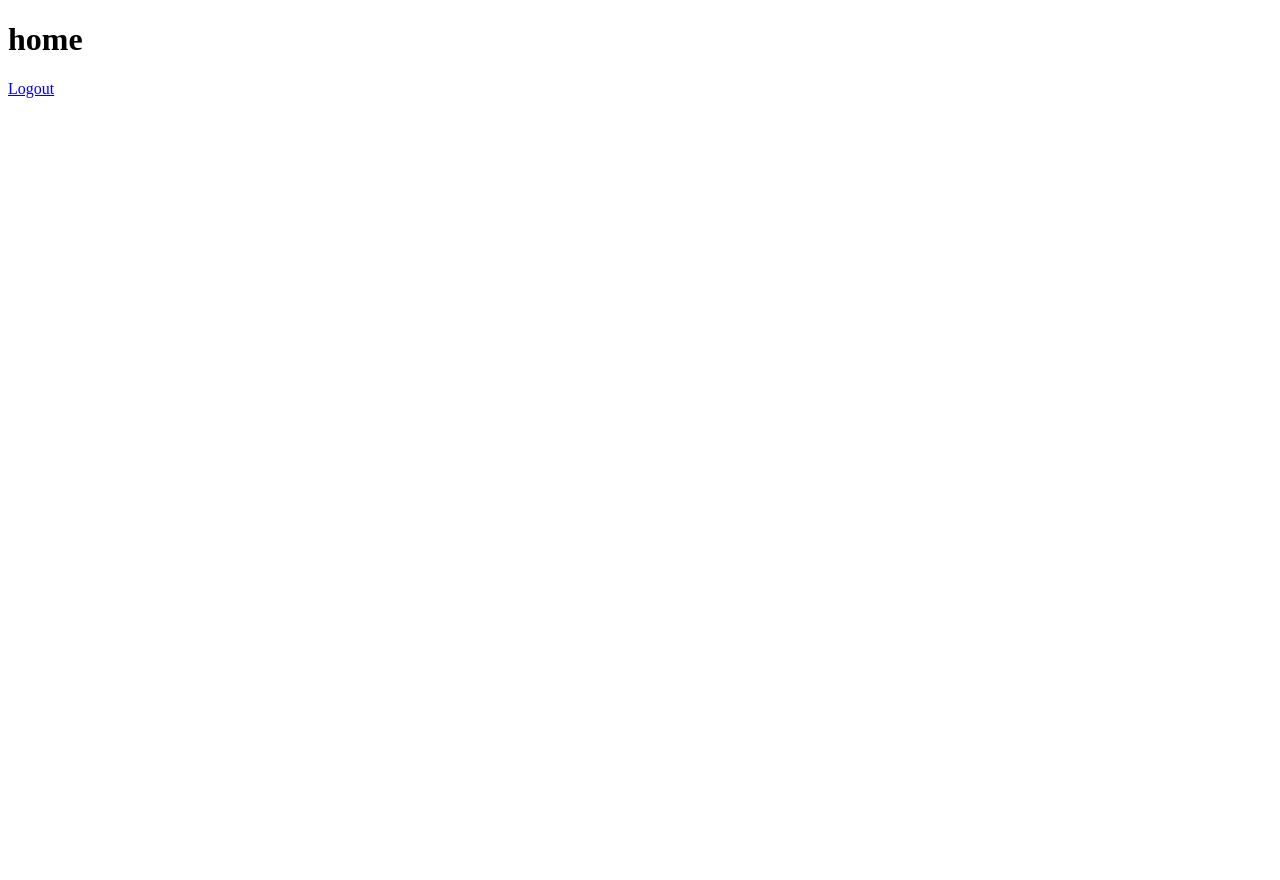
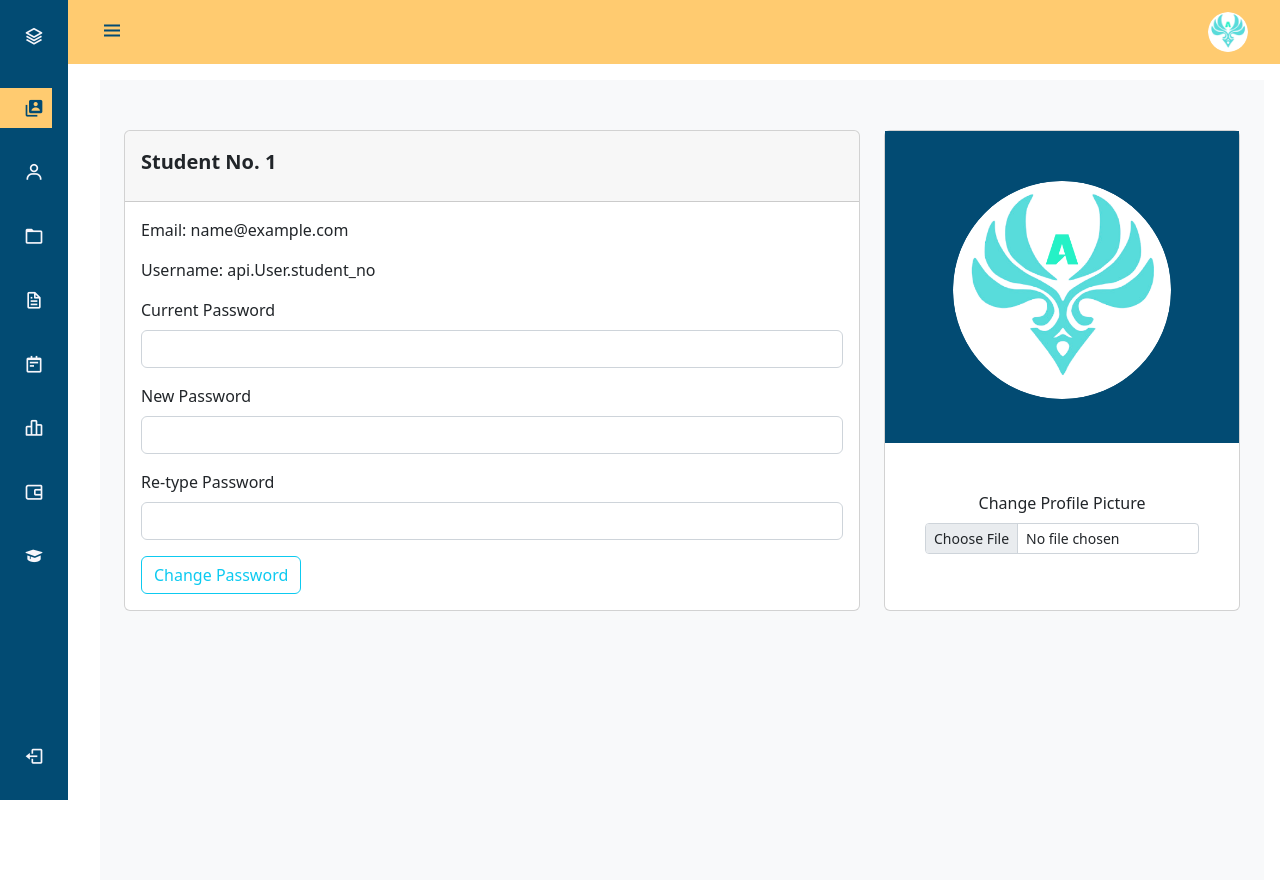
Before and after one commit to gestanestle/mtu, a Django app: page /home/ in a window 1280 px wide. Before the commit the page is almost empty. Before the commit the page ends 98 px from the top, so only its background shows below. Run offline with Django 4.2, Linux system fonts and the light colour scheme; the visitor is signed in with stand-in values (Sample User, id 1); some libraries are stand-ins or nearby versions.

Commit message:
some templates, url mapping

```diff
--- a/api/static/css/styles.css
+++ b/api/static/css/styles.css
@@ -21,8 +21,8 @@ body {
 
 #top {
     height:1.500rem;
-    background-color: rgb(65,88,208);
-    /* background-color: rgba(6,147,227,1); */
+    /* background-color: rgb(65,88,208); */
+    background-color: #024B73;
 }
 
 .navbar {
@@ -69,5 +69,5 @@ body {
     color:black;
     background-color: white;
     border-radius: 10px;
-    border: 10px solid rgba( 255, 255, 255, 0.18 );
+    border: 10px solid rgba( 255, 255, 255, 0.18 ) !important;
 }
--- /dev/null
+++ b/api/static/css/styles_home.css
@@ -0,0 +1,124 @@
+@import url("https://fonts.googleapis.com/css2?family=Nunito:wght@400;600;700&display=swap");
+
+:root {
+    --header-height: 3rem;
+    --nav-width: 68px;
+    --first-color: #024B73;
+    --first-color-light: #F7F6FB;
+    --white-color: #F7F6FB;
+    --body-font: 'Nunito', sans-serif;
+    --normal-font-size: 1rem;--z-fixed: 100
+}
+
+*,::before,::after {
+    box-sizing: border-box
+}
+
+body {
+    position: relative;
+    margin: var(--header-height) 0 0 0;
+    padding: 0 1rem;
+    font-family: var(--body-font);
+    font-size: var(--normal-font-size);
+    transition: .5s
+}
+
+a {
+    text-decoration: none
+}
+
+.header {
+    width: 100%;
+    height: var(--header-height);
+    position: fixed;
+    top: 0;
+    left: 0;
+    display: flex;
+    align-items: center;
+    justify-content: space-between;
+    padding: 0 1rem;
+    background-color: rgb(255,203,112);
+    z-index: var(--z-fixed);
+    transition: .5s
+}
+
+.header_toggle {
+    color: var(--first-color);
+    font-size: 1.5rem;
+    cursor: pointer
+}
+
+.header_img {
+    width: 35px;height: 35px;display: flex;justify-content: center;border-radius: 50%;overflow: hidden}
+
+.header_img img{width: 40px}
+.l-navbar{position: fixed;top: 0;left: -30%;width: var(--nav-width);height: 100vh;background-color: var(--first-color);padding: .5rem 1rem 0 0;transition: .5s;z-index: var(--z-fixed)}
+
+.nav{height: 100%;display: flex;flex-direction: column;justify-content: space-between;overflow: hidden}
+.nav_logo,
+.nav_link {
+    display: grid;grid-template-columns: max-content max-content;align-items: center;column-gap: 1rem;padding: .5rem 0 .5rem 1.5rem
+}
+
+.nav_logo{margin-bottom: 2rem}.nav_logo-icon{font-size: 1.25rem;color: var(--white-color)}
+.nav_logo-name{color: var(--white-color);font-weight: 700}
+.nav_link{position: relative;color: var(--first-color-light);margin-bottom: 1.5rem;transition: .3s}
+.nav_link:hover{color: var(--white-color)}
+.nav_icon{font-size: 1.25rem}
+.show{left: 0}.body-pd{padding-left: calc(var(--nav-width) + 1rem)}.active{color: var(--white-color)}.active::before{content: '';position: absolute;left: 0;width: 2px;height: 32px;background-color: var(--white-color)}.height-100{height:100vh}@media screen and (min-width: 768px){body{margin: calc(var(--header-height) + 1rem) 0 0 0;padding-left: calc(var(--nav-width) + 2rem)}.header{height: calc(var(--header-height) + 1rem);padding: 0 2rem 0 calc(var(--nav-width) + 2rem)}.header_img{width: 40px;height: 40px}.header_img img{width: 45px}
+.l-navbar{left: 0;padding: 1rem 1rem 0 0}
+.show{width: calc(var(--nav-width) + 156px)}.body-pd{padding-left: calc(var(--nav-width) + 188px)}}
+
+
+
+.mytext {
+    color: black;
+}
+
+.container-body {
+    margin-top: 5rem;
+}
+
+/* .nav-item:active {
+    background-color: rgb(255,203,112);
+} */
+
+.nav_logo {
+    text-decoration: none;
+}
+
+.nav_link {
+    text-decoration: none;
+}
+
+.nav_list > .active > a {
+    background-color: rgb(255,203,112);
+    color: var(--first-color);
+}
+
+
+.child {
+    padding-top: 50px;
+    padding-bottom: 50px;
+}
+
+.form-control {
+    max-width: 750px;
+}
+
+.pfp {
+    max-height: 70%;
+    max-width: 70%;
+    border-radius: 50%;
+    margin-top:50px;
+
+}
+
+.card-pfp {
+    background:var(--first-color) !important;
+    color: var(--white-color);
+}
+
+/* .pfp-col {
+    margin-bottom: 25px;
+} */
--- /dev/null
+++ b/api/static/js/script.js
@@ -0,0 +1,50 @@
+document.addEventListener("DOMContentLoaded", load());
+
+function load () {
+
+    const showNavbar = (toggleId, navId, bodyId, headerId) =>{
+        const toggle = document.getElementById(toggleId),
+        nav = document.getElementById(navId),
+        bodypd = document.getElementById(bodyId),
+        headerpd = document.getElementById(headerId)
+
+        // Validate that all variables exist
+        if(toggle && nav && bodypd && headerpd){
+            toggle.addEventListener('click', ()=>{
+                // show navbar
+                nav.classList.toggle('show')
+                // change icon
+                toggle.classList.toggle('bx-x')
+                // add padding to body
+                bodypd.classList.toggle('body-pd')
+                // add padding to header
+                headerpd.classList.toggle('body-pd')
+
+                toggle_state = nav.classList.contains('show')
+                localStorage.setItem("show", toggle_state)
+                console.log(toggle_state)
+
+            })
+        }
+
+    }
+
+    showNavbar('header-toggle','nav-bar','body-pd','header')
+
+
+    /*===== LINK ACTIVE =====*/
+
+    const linkColor = document.querySelectorAll('.nav-item')
+
+    function colorLink(){
+        if(linkColor){
+            linkColor.forEach(l => {l.classList.remove('active')})
+            this.classList.add('active')
+        }
+    }
+    linkColor.forEach(l=> l.addEventListener('click', colorLink))
+
+     // Your code to run since DOM is loaded and ready
+
+
+}
--- /dev/null
+++ b/api/templates/api/account.html
@@ -0,0 +1,55 @@
+{% extends 'api/base_home.html' %}
+
+{% load static %}
+
+{% block content %}
+
+<div class="child container">
+    <div class="row">
+        <div class="col-sm-4  order-sm-2 pfp-col">
+            <div class="card align-items-center justify-content-center text-center h-100 w-100">
+                <div class="card-title w-100 h-100 card-pfp">
+                    <img src="{% static 'img/logo.png' %}" class="pfp" alt="...">
+                </div>
+                <div class="card-body">
+                    <div class="mb-3 p-4">
+                        <label for="formFileSm" class="form-label">Change Profile Picture</label>
+                        <input class="form-control form-control-sm" id="formFileSm" type="file">
+                    </div>
+                </div>
+            </div>
+        </div>
+        <div class="col order-sm-1">
+            <div class="card h-100">
+                <div class="card-header">
+                    <p class="fs-5 pt-2 fw-bold">Student No. {{user.student_no_id}}</p>
+                </div>
+                <div class="card-body">
+
+                <p class="fs-6">Email: {{user.email}}</p>
+                <p class="fs-6">Username: {{user.user_name}}</p>
+                <form>
+                    <div class="mb-3">
+                        <label for="current_pass" class="form-label">Current Password</label>
+                        <input type="password" class="form-control" id="current_pass">
+                    </div>
+                    <div class="mb-3">
+                        <label for="new_pass" class="form-label">New Password</label>
+                        <input type="password" class="form-control" id="new_pass">
+                    </div>
+                    <div class="mb-3">
+                        <label for="new_pass_2" class="form-label">Re-type Password</label>
+                        <input type="password" class="form-control" id="new_pass_2">
+                    </div>
+                    <button type="submit" class="btn btn-outline-info">Change Password</button>
+                </form>
+                </div>
+            </div>
+        </div>
+    </div>
+</div>
+
+
+
+
+{% endblock %}
--- /dev/null
+++ b/api/templates/api/base_home.html
@@ -0,0 +1,88 @@
+<!DOCTYPE html>
+
+<html lang=>
+ {% load static %}
+    <head>
+        <!--Meta Tags-->
+        <meta charset="utf-8">
+        <meta http-equiv="X-UA-Compatible" content="IE=edge">
+        <title> Student Portal </title>
+        <meta name="description" content="">
+        <meta name="viewport" content="width=device-width, initial-scale=1">
+
+        <!--CSS-->
+        <link rel="icon" type="image/x-icon" href="{% static 'img/favicon.ico' %}">
+        <link rel="stylesheet" href="{% static 'css/styles_home.css' %}">
+
+        <!--Bootstrap-->
+        <link href="https://cdn.jsdelivr.net/npm/bootstrap@5.2.0-beta1/dist/css/bootstrap.min.css" rel="stylesheet"
+            integrity="sha384-0evHe/X+R7YkIZDRvuzKMRqM+OrBnVFBL6DOitfPri4tjfHxaWutUpFmBp4vmVor" crossorigin="anonymous">
+        <link rel="stylesheet" href="https://cdn.jsdelivr.net/npm/bootstrap-icons@1.5.0/font/bootstrap-icons.css">
+        <link rel="stylesheet" href="https://cdn.jsdelivr.net/npm/boxicons@latest/css/boxicons.min.css">
+        <link rel="stylesheet" href="https://cdnjs.cloudflare.com/ajax/libs/font-awesome/6.1.1/css/all.min.css">
+
+
+    </head>
+    <body id="body-pd">
+
+        <header class="header" id="header">
+            <div class="header_toggle"> <i class='bx bx-menu' id="header-toggle"></i> </div>
+            <div class="header_img"> <img src="{% static 'img/logo.png' %}" alt=""> </div>
+        </header>
+        <div class="l-navbar" id="nav-bar">
+            <nav class="nav">
+                <div>
+                    <a href="{% url 'home' %}" class="nav_logo"> <i class='bx bx-layer nav_logo-icon'></i> <span class="nav_logo-name">STUDENT PORTAL</span> </a>
+                    <div class="nav_list">
+
+                        <li {% if nbar == 'home' %} class="nav-item active" {% endif %}>
+                            <a href="{% url 'home' %}" class="nav_link"> <i class='bx bxs-user-account nav_icon'></i> <span class="nav_name">Account</span> </a>
+                        </li>
+                        <li {% if nbar == 'profile' %} class="nav-item active" {% endif %}>
+                            <a href="{% url 'profile' %}" class="nav_link"> <i class='bx bx-user nav_icon'></i> <span class="nav_name">Profile</span> </a>
+                        </li>
+                        <li {% if nbar == 'display_own_grades' %} class="nav-item active" {% endif %}>
+                            <a href="{% url 'display_own_grades' %}" class="nav_link"> <i class='bx bx-folder nav_icon'></i> <span class="nav_name">Display Own Grades</span> </a>
+                        </li>
+                        <li {% if nbar == 'individual_evaluation_report' %} class="nav-item active" {% endif %}>
+                            <a href="{% url 'individual_evaluation_report' %}" class="nav_link"><i class='bx bx-file nav_icon'></i> <span class="nav_name">Individual Evaluation Report</span> </a>
+                        </li>
+                        <li {% if nbar  == 'faculty_evaluation' %} class="nav-item active" {% endif %}>
+                            <a href="{% url 'faculty_evaluation' %}" class="nav_link"><i class='bx bx-notepad nav_icon' ></i> <span class="nav_name">Faculty Evaluation</span> </a>
+                        </li>
+                        <li {% if nbar == 'ledger_of_accounts' %} class="nav-item active" {% endif %}>
+                            <a href="{% url 'ledger_of_accounts' %}" class="nav_link"> <i class='bx bx-bar-chart-alt-2 nav_icon'></i> <span class="nav_name">Ledger of Accounts</span> </a>
+                        </li>
+                        <li {% if nbar == 'transactions' %} class="nav-item active" {% endif %}>
+                            <a href="{% url 'transactions' %}" class="nav_link"> <i class='bx bx-wallet-alt nav_icon'></i> <span class="nav_name">Transactions</span> </a>
+                        </li>
+                        <li {% if nbar == 'apply_for_graduation' %} class="nav-item active" {% endif %}>
+                            <a href="{% url 'apply_for_graduation' %}" class="nav_link"> <i class='bx bxs-graduation nav_icon'></i><span class="nav_name">Apply for Graduation</span> </a>
+                        </li>
+
+                    </div>
+                </div>
+                    <a href="{% url 'signout' %}" class="nav_link"> <i class='bx bx-log-out nav_icon'></i> <span class="nav_name">Sign Out</span> </a>
+            </nav>
+        </div>
+
+        <div class="height-100 bg-light container-body bg-success">
+            {% block content %}
+            {% endblock %}
+        </div>
+
+    <script src="{% static 'js/script.js' %}" type="text/javascript"></script>
+
+    <script>
+
+
+
+    </script>
+
+        <!--Bootstrap-->
+        <script src="https://cdn.jsdelivr.net/npm/bootstrap@5.2.0-beta1/dist/js/bootstrap.bundle.min.js"
+            integrity="sha384-pprn3073KE6tl6bjs2QrFaJGz5/SUsLqktiwsUTF55Jfv3qYSDhgCecCxMW52nD2" crossorigin="anonymous"></script>
+        <script type="text/javascript" src="https://ajax.googleapis.com/ajax/libs/jquery/3.6.0/jquery.min.js"></script>
+
+    </body>
+</html>
--- a/api/templates/api/home.html
+++ /dev/null
@@ -1,19 +0,0 @@
-<!DOCTYPE html>
-
-<html>
-    <head>
-        <meta charset="utf-8">
-        <meta http-equiv="X-UA-Compatible" content="IE=edge">
-        <title>Student Portal</title>
-        <meta name="description" content="">
-        <meta name="viewport" content="width=device-width, initial-scale=1">
-        <link rel="stylesheet" href="">
-    </head>
-    <body>
-        {% block content %}
-        <h1>home</h1>
-        <script src="" async defer></script>
-        <a href="{% url 'signout' %}">Logout</a>
-        {% endblock %}
-    </body>
-</html>
--- a/api/urls.py
+++ b/api/urls.py
@@ -6,8 +6,15 @@ urlpatterns = [
     path('', views.index, name="index"),
     path('signin/', views.signin, name="signin"),
     path('signup/', views.signup, name="signup"),
-    path('home/', views.home, name="home"),
     path('signout/', views.signout, name="signout"),
     path('signin/', auth_views.LoginView.as_view(template_name='api/index.html')),
-    path('activate/<slug:uidb64>/<slug:token>/', views.activate_user, name='activate')
+    path('activate/<slug:uidb64>/<slug:token>/', views.activate_user, name='activate'),
+    path('home/', views.home, name="home"),
+    path('profile/', views.profile, name="profile"),
+    path('display_own_grades/', views.display_own_grades, name="display_own_grades"),
+    path('individual_evaluation_report/', views.individual_evaluation_report, name="individual_evaluation_report"),
+    path('faculty_evaluation/', views.faculty_evaluation, name="faculty_evaluation"),
+    path('ledger_of_accounts/', views.ledger_of_accounts, name="ledger_of_accounts"),
+    path('transactions/', views.transactions, name="transactions"),
+    path('apply_for_graduation/', views.apply_for_graduation, name="apply_for_graduation"),
 ]
--- a/api/views.py
+++ b/api/views.py
@@ -94,8 +94,64 @@ def signup (request):
         return render(request, 'api/signup.html',)
 
 @login_required
-def home(response):
-    return render(response, 'api/home.html', )
+def home(request):
+    user = request.user
+
+    context = {
+        'nbar':'home',
+        'user':user,
+    }
+    return render(request, 'api/account.html', context)
+
+
+@login_required
+def profile(response):
+    context = {
+        'nbar':'profile',
+    }
+    return render(response, 'api/profile.html', context)
+
+@login_required
+def display_own_grades(response):
+    context = {
+        'nbar':'display_own_grades',
+    }
+    return render(response, 'api/display_own_grades.html', context)
+
+@login_required
+def individual_evaluation_report(response):
+    context = {
+        'nbar':'individual_evaluation_report',
+    }
+    return render(response, 'api/individual_evaluation_report.html', context)
+
+@login_required
+def faculty_evaluation(response):
+    context = {
+        'nbar':'faculty_evaluation',
+    }
+    return render(response, 'api/faculty_evaluation.html', context)
+
+@login_required
+def ledger_of_accounts(response):
+    context = {
+        'nbar':'ledger_of_accounts'
+    }
+    return render(response, 'api/ledger_of_accounts.html', context)
+
+@login_required
+def transactions(response):
+    context = {
+        'nbar':'transactions'
+    }
+    return render(response, 'api/transactions.html', context)
+
+@login_required
+def apply_for_graduation(response):
+    context = {
+        'nbar':'apply_for_graduation'
+    }
+    return render(response, 'api/apply_for_graduation.html', context)
 
 @login_required
 def signout(request):
```
Also changed, not shown: api/templates/api/apply_for_graduation.html (added, +9 -0 lines), api/templates/api/display_own_grades.html (added, +9 -0 lines), api/templates/api/faculty_evaluation.html (added, +9 -0 lines), api/templates/api/individual_evaluation_report.html (added, +9 -0 lines), api/templates/api/ledger_of_accounts.html (added, +9 -0 lines), api/templates/api/profile.html (added, +15 -0 lines), api/templates/api/transactions.html (added, +9 -0 lines).
